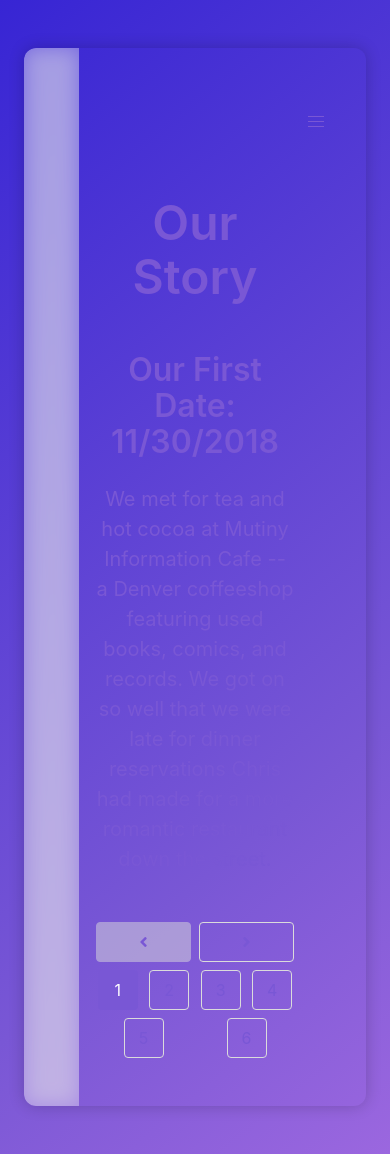
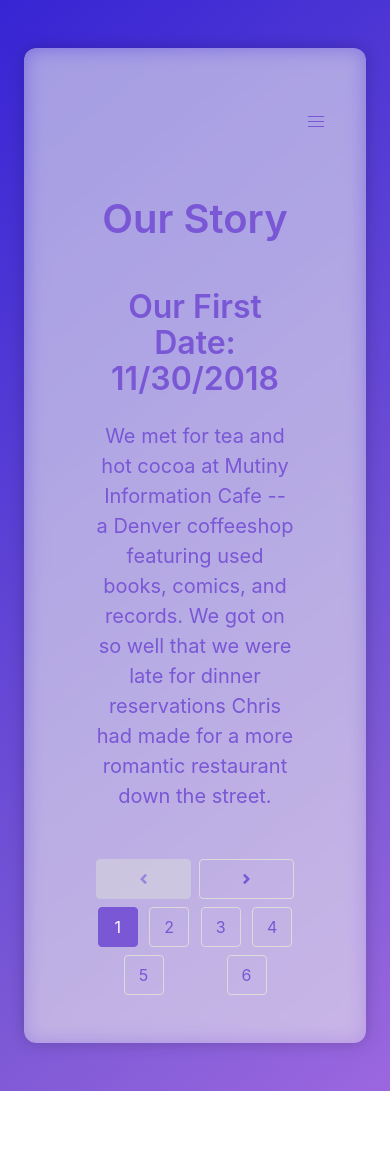
Before and after one commit to CCBaxter84/wedding-site, a Vue app: page /our-story in a window 390 px wide. After the commit the page ends 1091 px from the top, so only its background shows below. Built offline with nearby package versions, Linux system fonts and the light colour scheme.

Commit message:
Fixed mobile frosted glass effect and refactored views to use Title and Pagination components

```diff
--- a/src/App.vue
+++ b/src/App.vue
@@ -43,5 +43,10 @@
     width: 200%;
   }
 
-  /* Need to add mobile styling for smartphones*/
+  @media screen and (max-width: 415px){
+      .section:before {
+        margin-left: -20rem;
+        margin-top: -20rem;
+      }
+  }
 </style>
--- /dev/null
+++ b/src/components/Pagination.vue
@@ -0,0 +1,80 @@
+<template>
+    <section>
+        <article class="container my-6">
+        <h3 class="title has-text-primary is-3">{{ item.title }}</h3>
+        <p class="is-size-5">{{ item.text }}</p>
+        </article>
+        <b-pagination
+        :current.sync="current"
+        :total="total"
+        v-model="current"
+        :range-before="rangeBefore"
+        :range-after="rangeAfter"
+        :order="order"
+        :size="size"
+        :simple="isSimple"
+        :rounded="isRounded"
+        :per-page="perPage"
+        :icon-prev="prevIcon"
+        :icon-next="nextIcon"
+        aria-next-label="Next page"
+        aria-previous-label="Previous page"
+        aria-page-label="Page"
+        aria-current-label="Current page"
+        />
+    </section>
+</template>
+
+<script>
+  export default {
+    data() {
+      return {
+        items: [],
+        total: 6,
+        current: 1,
+        perPage: 1,
+        rangeBefore: 5,
+        rangeAfter: 5,
+        order: 'is-centered',
+        size: '',
+        isSimple: false,
+        isRounded: false,
+        prevIcon: 'chevron-left',
+        nextIcon: 'chevron-right'
+      }
+    },
+    created() {
+      this.items = [
+        {
+          title: "Our First Date: 11/30/2018",
+          text: "We met for tea and hot cocoa at Mutiny Information Cafe -- a Denver coffeeshop featuring used books, comics, and records. We got on so well that we were late for dinner reservations Chris had made for a more romantic restaurant down the street."
+        },
+        {
+          title: "Our Kobayashi Maru: 1/6/2019",
+          text: `After dating for a little over a month, we experienced a bit of a "No-Win" scenario. You see, we had scheduled a date for this evening, and then Liz learned that her family wanted to hold Noni Peg's 89th birthday party the same night. Consequently, since neither of us wanted to break the date, Liz spent much of this day and the day prior making a birthday cake, and Chris got to meet Liz's whole family at once at the birthday party.`
+        },
+        {
+          title: "Our First Trip: 5/23/2019 - 5/27/2019",
+          text: "We spent Memorial Day weekend 2019 taking a road trip through Utah. Along the +1,200 mi. journey, we visited Arches National Park, Zion National Park, and Monument Valley."
+        },
+        {
+          title: "Our Engagement: 8/2/2019",
+          text: "Right before we headed out to dinner in celebration of Liz's birthday, Chris revealed he had one last birthday present and popped the question."
+        },
+        { title: "Our First Christmas Together: 12/25/2019",
+          text: "Sometimes, it's the little things that make life enjoyable. Decorating our tree together while watching Christmas movies marked the start of our new family's Christmas traditions."
+        },
+        {
+          title: "Our New Bundle of Joy: 1/4/2020",
+          text: "Our Nova puppy was getting mopey. So, we got her a new little brother -- Revan."
+        },
+      ]
+    },
+    computed: {
+      item() {
+        const index = this.current - 1;
+        return this.items[index];
+      }
+    }
+  }
+</script>
--- /dev/null
+++ b/src/components/Title.vue
@@ -0,0 +1,14 @@
+<template>
+    <article class="container my-6">
+      <h2 class="title has-text-primary is-2 mb-6">{{ title }}</h2>
+    </article>
+</template>
+
+<script>
+export default {
+    name: 'Title',
+    props: {
+      title: String
+    }
+}
+</script>
--- a/src/views/Home.vue
+++ b/src/views/Home.vue
@@ -1,17 +1,12 @@
 <template>
   <main class="mx-6">
-    <article class="container my-6">
-      <h1 class="title has-text-primary is-1 mb-6">Home</h1>
-    </article>
+    <Title title="Home"/>
   </main>
 </template>
 
 <script>
+  import Title from '@/components/Title.vue';
   export default {
-
+    components: { Title }
   }
 </script>
-
-<style>
-
-</style>
--- a/src/views/OurStory.vue
+++ b/src/views/OurStory.vue
@@ -1,81 +1,14 @@
 <template>
-  <main class="mx-6">
-    <article class="container my-6">
-      <h1 class="title has-text-primary is-1 mb-6">Our Story</h1>
-      <h3 class="title has-text-primary is-3">{{ item.title }}</h3>
-      <p class="is-size-5">{{ item.text }}</p>
-    </article>
-    <b-pagination
-      :current.sync="current"
-      :total="total"
-      v-model="current"
-      :range-before="rangeBefore"
-      :range-after="rangeAfter"
-      :order="order"
-      :size="size"
-      :simple="isSimple"
-      :rounded="isRounded"
-      :per-page="perPage"
-      :icon-prev="prevIcon"
-      :icon-next="nextIcon"
-      aria-next-label="Next page"
-      aria-previous-label="Previous page"
-      aria-page-label="Page"
-      aria-current-label="Current page"
-    />
+  <main class='mx-6'>
+    <Title title="Our Story"/>
+    <Pagination/>
   </main>
 </template>
 
 <script>
+  import Pagination from '@/components/Pagination.vue';
+  import Title from '@/components/Title.vue';
   export default {
-    data() {
-      return {
-        items: [],
-        total: 6,
-        current: 1,
-        perPage: 1,
-        rangeBefore: 5,
-        rangeAfter: 5,
-        order: 'is-centered',
-        size: '',
-        isSimple: false,
-        isRounded: false,
-        prevIcon: 'chevron-left',
-        nextIcon: 'chevron-right'
-      }
-    },
-    created() {
-      this.items = [
-        {
-          title: "Our First Date: 11/30/2018",
-          text: "We met for tea and hot cocoa at Mutiny Information Cafe -- a Denver coffeeshop featuring used books, comics, and records. We got on so well that we were late for dinner reservations Chris had made for a more romantic restaurant down the street."
-        },
-        {
-          title: "Our Kobayashi Maru: 1/6/2019",
-          text: `After dating for a little over a month, we experienced a bit of a "No-Win" scenario. You see, we had scheduled a date for this evening, and then Liz learned that her family wanted to hold Noni Peg's 89th birthday party the same night. Consequently, since neither of us wanted to break the date, Liz spent much of this day and the day prior making a birthday cake, and Chris got to meet Liz's whole family at once at the birthday party.`
-        },
-        {
-          title: "Our First Trip: 5/23/2019 - 5/27/2019",
-          text: "We spent Memorial Day weekend 2019 taking a road trip through Utah. Along the +1,200 mi. journey, we visited Arches National Park, Zion National Park, and Monument Valley."
-        },
-        {
-          title: "Our Engagement: 8/2/2019",
-          text: "Right before we headed out to dinner in celebration of Liz's birthday, Chris revealed he had one last birthday present and popped the question."
-        },
-        { title: "Our First Christmas Together: 12/25/2019",
-          text: "Sometimes, it's the little things that make life enjoyable. Decorating our tree together while watching Christmas movies marked the start of our new family's Christmas traditions."
-        },
-        {
-          title: "Our New Bundle of Joy: 1/4/2020",
-          text: "Our Nova puppy was getting mopey. So, we got her a new little brother -- Revan."
-        },
-      ]
-    },
-    computed: {
-      item() {
-        const index = this.current - 1;
-        return this.items[index];
-      }
-    }
+    components: { Pagination, Title }
   }
 </script>
```
